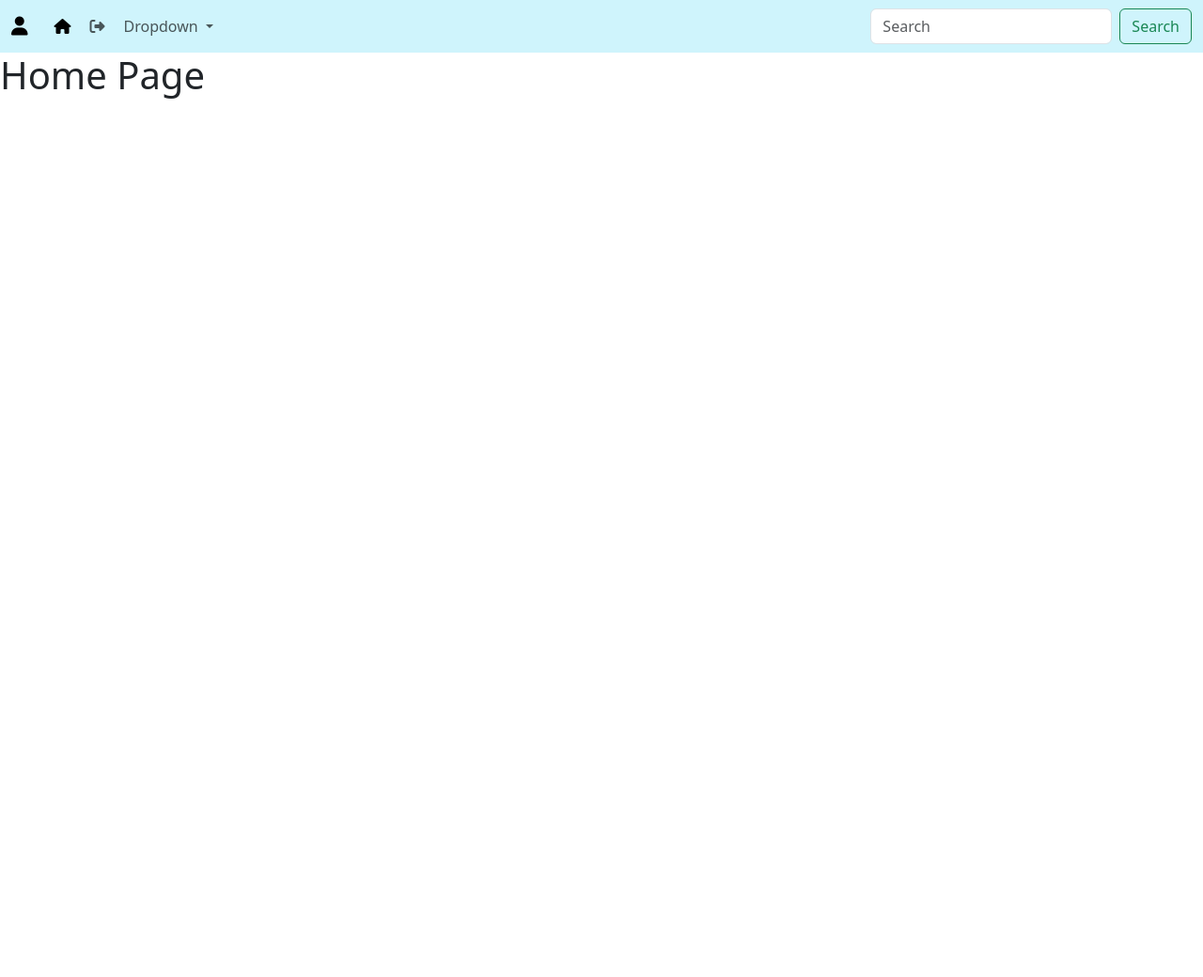
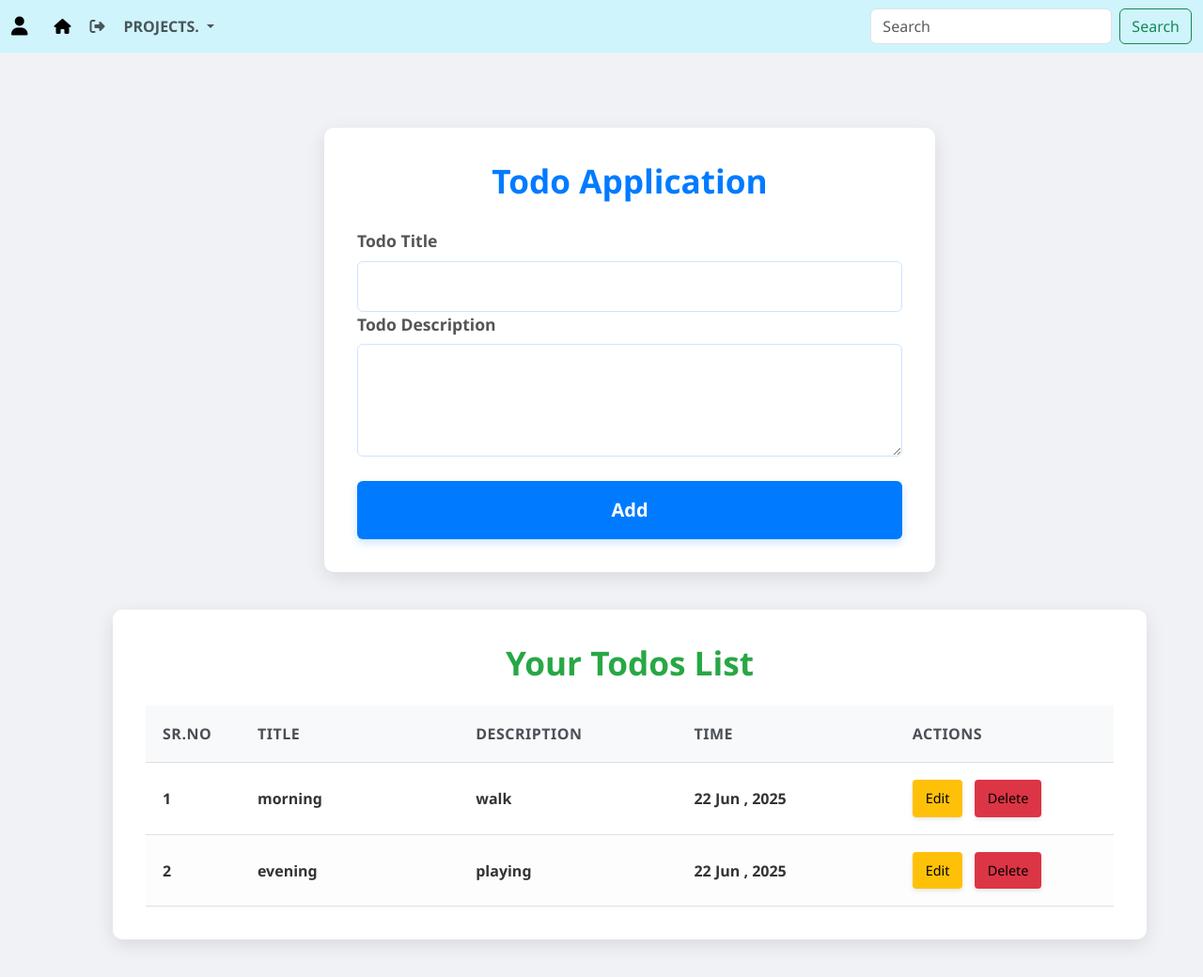
Before and after one commit to kushbharti/Django--, a Django app: page /todo/ in a window 1280 px wide. Shown: the whole page at 94% size. Before the commit the page ends 105 px from the top, so only its background shows below. Run offline with Django 5.2, Linux system fonts and the light colour scheme; a user stored in the database is signed in; data comes from the database, SQL or seed files in the repository; both versions use the stored data as it was after the commit; some libraries are stand-ins or nearby versions; some web fonts are replaced.

Commit message:
created a Todo Application

```diff
--- a/ToDo_app/admin.py
+++ b/ToDo_app/admin.py
@@ -1,3 +1,9 @@
 from django.contrib import admin
+from .models import Todo
 
 # Register your models here.
+
+@admin.register(Todo)
+class AdminTodo(admin.ModelAdmin):
+    list_display = ('id','todo_title','todo_desc','created_date')
+    search_fields = ('todo_title',)
--- a/ToDo_app/models.py
+++ b/ToDo_app/models.py
@@ -1 +1,10 @@
 from django.db import models
+from datetime import datetime
+
+class Todo(models.Model):
+    todo_title = models.CharField(max_length=100)
+    todo_desc = models.TextField(default='')
+    created_date = models.DateTimeField(default=datetime.now())
+
+    def __str__(self):
+        return self.todo_title
--- a/ToDo_app/urls.py
+++ b/ToDo_app/urls.py
@@ -2,5 +2,7 @@ from django.urls import path
 from . import views
 
 urlpatterns = [
-    path('',views.home,name='todo_home')
+    path('',views.home,name='todo'),
+    path('update_todo/<int:id>',views.update_todo, name = 'update_todo'),
+    path('delete_todo/<int:id>', views.delete_todo,name ='delete_todo'),
 ]
--- a/ToDo_app/views.py
+++ b/ToDo_app/views.py
@@ -1,6 +1,32 @@
-from django.shortcuts import render
+from django.shortcuts import render,redirect
+from django.http import HttpResponse
+from .models import Todo
 
 # Create your views here.
 
 def home(request):
-    return render(request,'todo_home.html')
+    if request.method =='POST':
+        title = request.POST['title']
+        desc = request.POST['desc']
+        Todo.objects.create(todo_title = title, todo_desc = desc)
+
+        return redirect('todo')
+    todos = Todo.objects.all()
+    return render(request,'todo_home.html',{'todos':todos})
+
+def update_todo(request,id):
+    todo = Todo.objects.get(id=id)
+    if request.method == 'POST':
+        title = request.POST['title']
+        desc = request.POST['desc']
+
+        todo.todo_title = title
+        todo.todo_desc = desc
+        todo.save()
+        return redirect('todo')
+    return render(request,'update_todo.html',{'todo':todo})
+
+def delete_todo(request,id):
+    del_todo = Todo.objects.get(id=id)
+    del_todo.delete()
+    return redirect('todo')
--- /dev/null
+++ b/static/todo_home.css
@@ -0,0 +1,211 @@
+body {
+    font-family: 'Segoe UI', Tahoma, Geneva, Verdana, sans-serif;
+    margin: 0;
+    padding: 40px 20px;
+    background-color: #f0f2f5;
+    color: #333;
+    display: flex;
+    flex-direction: column;
+    align-items: center;
+    min-height: 100vh;
+    box-sizing: border-box;
+    font-weight: bold;
+}
+
+/* Form Container Styling */
+.form-container {
+    background-color: #ffffff;
+    padding: 35px;
+    border-radius: 10px;
+    box-shadow: 0 6px 20px rgba(0, 0, 0, 0.1);
+    width: 100%;
+    max-width: 650px; /* Increased width of the form */
+    margin-bottom: 40px;
+    transform: translateX(30px);
+    transition: transform 0.3s ease-in-out, box-shadow 0.3s ease;
+}
+
+.form-container:hover {
+    transform: translateX(30px) translateY(-5px);
+    box-shadow: 0 8px 25px rgba(0, 0, 0, 0.15);
+}
+
+h2 {
+    text-align: center;
+    color: #007bff;
+    margin-bottom: 30px;
+    font-size: 2.2em;
+    font-weight: 600;
+}
+
+.form-group {
+    margin-bottom: 20px;
+}
+
+label {
+    display: block;
+    margin-bottom: 8px;
+    color: #555;
+    font-weight: bold;
+    font-size: 1.1em;
+}
+
+input[type="text"],
+textarea {
+    width: 100%;
+    padding: 14px;
+    border: 1px solid #cce5ff;
+    border-radius: 6px;
+    box-sizing: border-box;
+    font-size: 1em;
+    transition: border-color 0.3s ease, box-shadow 0.3s ease;
+}
+
+input[type="text"]:focus,
+textarea:focus {
+    border-color: #007bff;
+    outline: none;
+    box-shadow: 0 0 0 0.25rem rgba(0, 123, 255, 0.25);
+}
+
+textarea {
+    resize: vertical;
+    min-height: 120px;
+}
+
+input[type="submit"] {
+    background-color: #007bff;
+    color: white;
+    padding: 16px 25px;
+    border: none;
+    border-radius: 6px;
+    cursor: pointer;
+    font-size: 1.25em;
+    width: 100%;
+    font-weight: bold;
+    transition: background-color 0.3s ease, transform 0.2s ease, box-shadow 0.3s ease;
+    box-shadow: 0 4px 10px rgba(0, 123, 255, 0.2);
+}
+
+input[type="submit"]:hover {
+    background-color: #0056b3;
+    transform: translateY(-3px);
+    box-shadow: 0 6px 15px rgba(0, 123, 255, 0.3);
+}
+
+/* Table Container Styling */
+a{
+    text-decoration: none;
+    color: black;
+    font-weight: 50;
+}
+.table-container {
+    background-color: #ffffff;
+    padding: 35px;
+    border-radius: 10px;
+    box-shadow: 0 6px 20px rgba(0, 0, 0, 0.1);
+    width: 100%;
+    max-width: 1100px;
+    overflow-x: auto;
+    transform: translateX(30px);
+    transition: transform 0.3s ease-in-out, box-shadow 0.3s ease;
+}
+
+.table-container:hover {
+    transform: translateX(30px) translateY(-5px);
+    box-shadow: 0 8px 25px rgba(0, 0, 0, 0.15);
+}
+
+.table-container h2 {
+    color: #28a745;
+    margin-bottom: 25px;
+    font-size: 2.2em;
+    font-weight: 600;
+}
+
+table {
+    width: 100%;
+    border-collapse: collapse;
+    margin-top: 20px;
+    table-layout: fixed;
+}
+
+th, td {
+    padding: 18px;
+    text-align: left;
+    border-bottom: 1px solid #e0e0e0;
+    word-wrap: break-word;
+}
+
+/* Column Widths for Table */
+th:nth-child(1),
+td:nth-child(1) {
+    width: 10%;
+}
+
+th:nth-child(2),
+td:nth-child(2),
+th:nth-child(3),
+td:nth-child(3),
+th:nth-child(4),
+td:nth-child(4),
+th:nth-child(5),
+td:nth-child(5) {
+    width: 23%;
+}
+
+
+th {
+    background-color: #f8f9fa;
+    color: #495057;
+    font-weight: bold;
+    text-transform: uppercase;
+    font-size: 1em;
+    letter-spacing: 0.5px;
+}
+
+tr:nth-child(even) {
+    background-color: #fdfdfd;
+}
+
+tr:hover {
+    background-color: #f1f1f1;
+    box-shadow: inset 0 0 0 1px #e9ecef;
+}
+
+/* Button Styling within Table */
+td button {
+    background-color: #6c757d;
+    color: white;
+    border: none;
+    padding: 9px 14px;
+    border-radius: 4px;
+    cursor: pointer;
+    font-size: 0.9em;
+    margin-right: 8px;
+    transition: background-color 0.3s ease, transform 0.2s ease, box-shadow 0.3s ease;
+    box-shadow: 0 2px 5px rgba(0, 0, 0, 0.1);
+}
+
+td button:hover {
+    background-color: #5a6268;
+    transform: translateY(-2px);
+    box-shadow: 0 4px 8px rgba(0, 0, 0, 0.15);
+}
+
+td button:first-of-type {
+    background-color: #ffc107;
+    color: #333;
+}
+
+td button:first-of-type:hover {
+    background-color: #e0a800;
+}
+
+td button:last-of-type {
+    background-color: #dc3545;
+}
+
+td button:last-of-type:hover {
+    background-color: #c82333;
+}
--- a/templates/base.html
+++ b/templates/base.html
@@ -33,7 +33,7 @@
     <!-- {% if request.path != '/login/' and request.path != '/register/' %}  -->
     {% if user.is_authenticated %}
 
-    <nav class="navbar navbar-expand-lg bg-info-subtle text-info-emphasis">
+    <nav class="navbar navbar-expand-lg bg-info-subtle text-info-emphasis fixed-top">
       <div class="container-fluid">
         <a class="navbar-brand" href="#">
           <i class="fa-solid fa-user"> </i>
@@ -77,10 +77,10 @@
                 data-bs-toggle="dropdown"
                 aria-expanded="false"
               >
-                Dropdown
+                PROJECTS.
               </a>
               <ul class="dropdown-menu">
-                <li><a class="dropdown-item" href="#">Action</a></li>
+                <li><a class="dropdown-item" href="{% url 'todo' %}">TODO</a></li>
                 <li><a class="dropdown-item" href="#">Another action</a></li>
                 <li><hr class="dropdown-divider" /></li>
                 <li>
--- a/templates/todo_home.html
+++ b/templates/todo_home.html
@@ -1,11 +1,75 @@
 {% extends 'base.html' %}
 {% load static %}
-{% block title %}
-    Home
-{% endblock  %}
+
+{% block title %} Todo Home {% endblock %}
+
+{% block extra_css %}
+<link href="{% static 'todo_home.css' %}" rel="stylesheet" />
+{% endblock %}
 
 {% block content %}
-    <h1> Home Page</h1>
+
+<br /><br /><br /><br />
+<div class="form-container">
+  <h2>Todo Application</h2>
+  <form  method="POST">
+    {% csrf_token %}
+    <div class="form-groupa">
+      <label for="title">Todo Title</label>
+      <input type="text" id="name" name="title" required />
+    </div>
+
+    <div class="form-group">
+      <label for="feedback">Todo Description</label>
+      <textarea id="feedback" name="desc" required></textarea>
+    </div>
+
+    <input type="submit" value="Add" />
+  </form>
+</div>
 
 
-{% endblock  %}
+       <div class="table-container">
+        {% if todos %}
+        <h2>Your Todos List</h2>
+        <table>
+
+            <thead>
+
+                <tr>
+                    <th>Sr.no</th>
+                    <th>Title</th>
+                    <th>Description</th>
+                    <th>Time</th>
+                    <th>Actions</th>
+                </tr>
+
+            </thead>
+            <tbody>
+
+                {% for todo in todos %}
+                <tr>
+                    <td>{{forloop.counter}}</td>
+                    <td>{{todo.todo_title}}</td>
+                    <td>{{todo.todo_desc}}</td>
+                    <td>{{todo.created_date | date:"d M , Y" }}</td>
+                    <td>
+                        <button type="submit" ><a href="{% url 'update_todo' todo.id %}">Edit</a></button>
+                        <button type="submit" ><a href="{% url 'delete_todo' todo.id %}">Delete</a></button>
+                    </td>
+                </tr>
+                {% endfor%}
+
+
+
+
+
+            </tbody>
+        </table>
+            {% else %}
+
+            <h2>No Todo Found. Add Your 1st Todo !</h2>
+
+           {% endif %}
+    </div>
+{% endblock %}
```
Also changed, not shown: templates/update_todo.html (added, +31 -0 lines), ToDo_app/migrations/0001_initial.py (added), ToDo_app/migrations/0002_todo_todo_desc_alter_todo_created_date.py (added), db.sqlite3.
